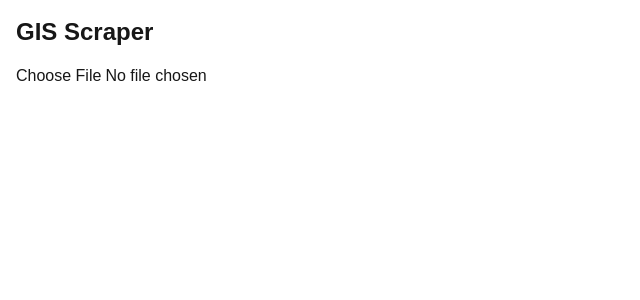
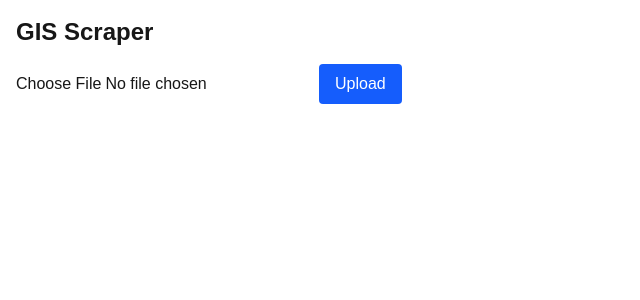
Before and after one commit to DavidPerelman/web-gis-scraper, a Next.js app: page / in a window 1280 px wide. Shown: the top 300 px of the page, without its empty margins (0-640 px from the left). Built offline with nearby package versions, Linux system fonts and the light colour scheme.

Commit message:
Add file upload form and submit logic

```diff
--- a/src/components/GeoUpload.tsx
+++ b/src/components/GeoUpload.tsx
@@ -4,10 +4,31 @@ import { useState } from "react";
 
 export default function GeoUpload() {
   const [file, setFile] = useState<File | null>(null);
+  const [message, setMessage] = useState<string | null>(null);
 
   const handleFileChange = (e: React.ChangeEvent<HTMLInputElement>) => {
     const uploaded = e.target.files?.[0] || null;
     setFile(uploaded);
+  };
+
+  const handleSubmit = async () => {
+    if (!file) {
+      return;
+    }
+
+    const formData = new FormData();
+    formData.append("file", file);
+
+    const res = await fetch(
+      `${process.env.NEXT_PUBLIC_API_BASE_URL}/upload-polygon`,
+      {
+        method: "POST",
+        body: formData,
+      }
+    );
+
+    const data = await res.json();
+    setMessage(JSON.stringify(data));
   };
 
   return (
@@ -17,6 +38,13 @@ export default function GeoUpload() {
         accept=".zip,.geojson,.json,.shp"
         onChange={handleFileChange}
       />
+      <button
+        className="px-4 py-2 bg-blue-600 text-white rounded"
+        onClick={handleSubmit}
+      >
+        Upload
+      </button>
+      {message && <pre className="text-sm bg-gray-100 p-2">{message}</pre>}
     </div>
   );
 }
```
